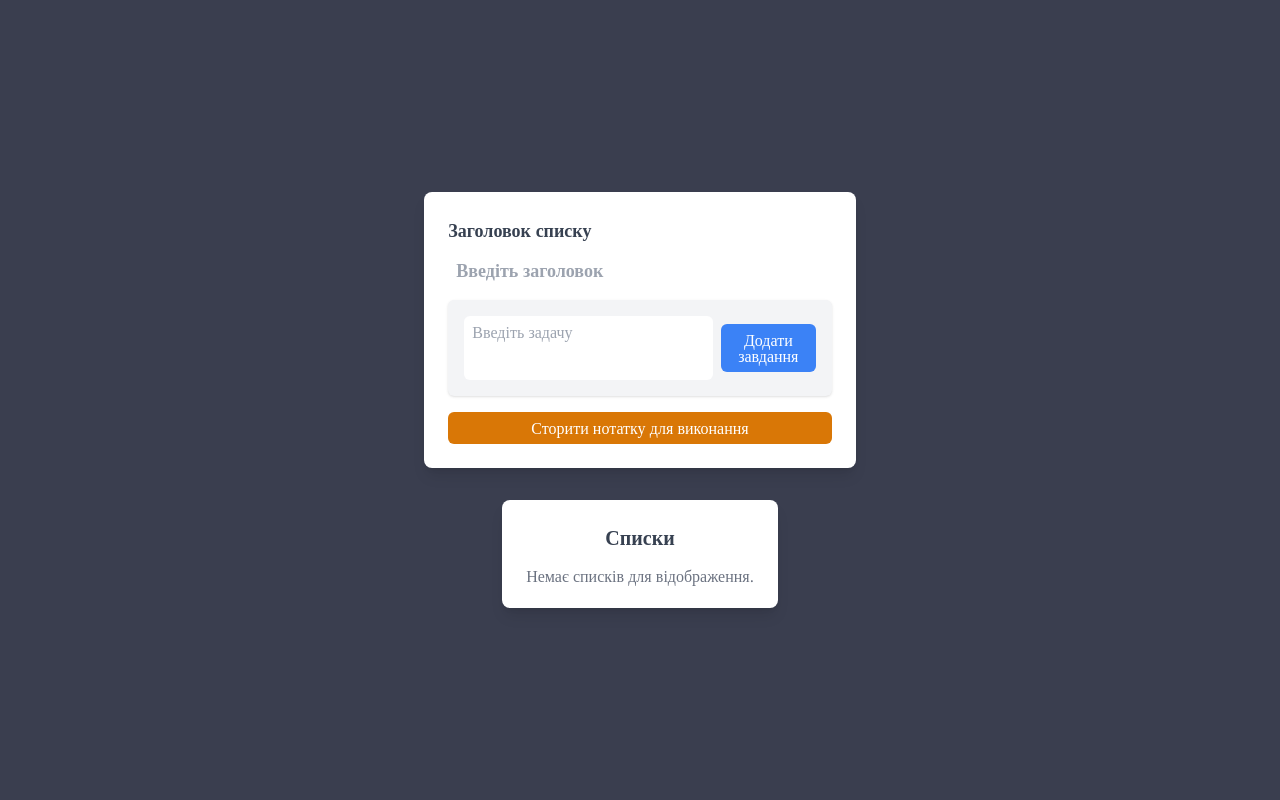
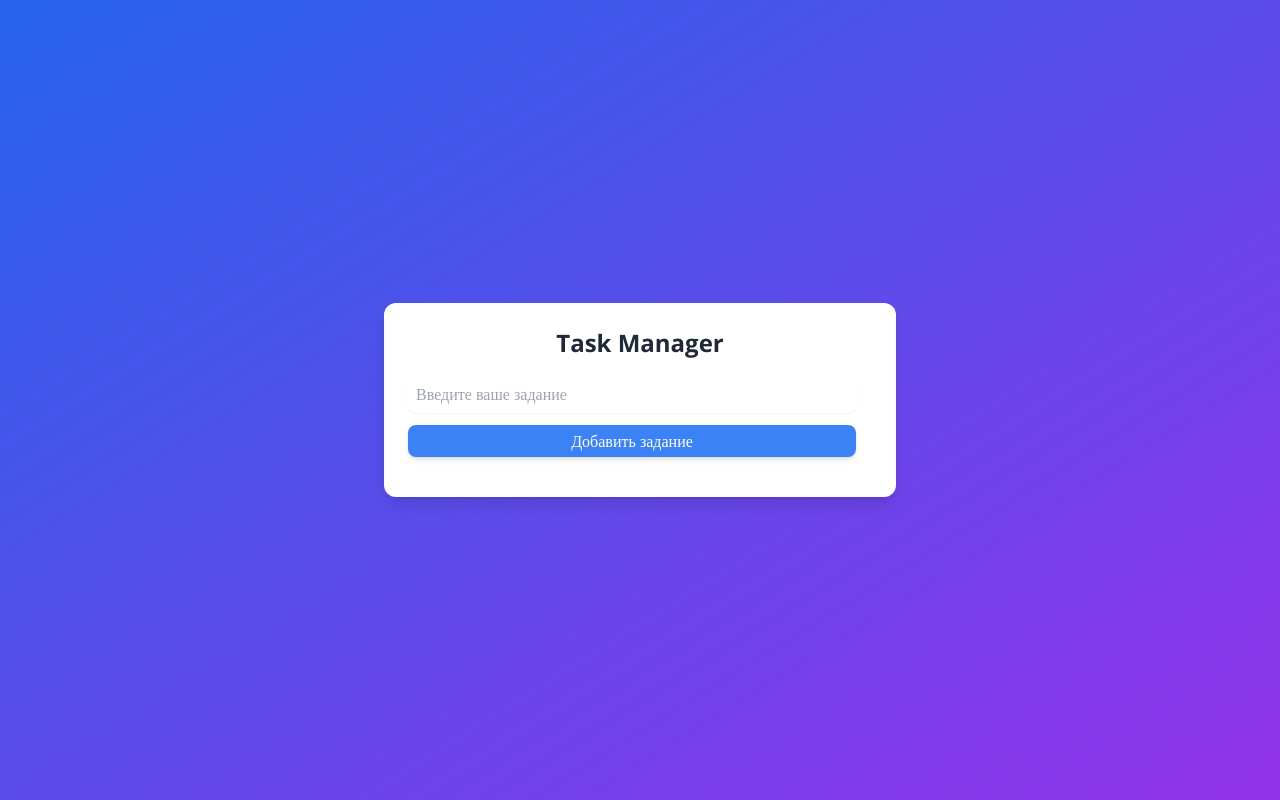
Before and after one commit to Vladosik337/to-do-list-React, a React (Vite) app: page / in a window 1280 px wide. Built offline with nearby package versions, Linux system fonts and the light colour scheme.

Commit message:
[FIX] add styles

```diff
--- a/src/App.tsx
+++ b/src/App.tsx
@@ -1,32 +1,27 @@
-import {useState} from 'react';
+import { useState } from 'react';
 import './styles/style.scss';
 import ListCreator from "./components/ListCreator";
 import ListViewer from "./components/ListViewer";
 
-interface Task {
-    title: string;
-    tasks: string[];
-}
-
 function App() {
-    const [lists, setLists] = useState<Task[]>([]); // Зберігаємо всі списки
-    const [listTitle, setListTitle] = useState(''); // Заголовок списку
-    const [newListTask, setNewListTask] = useState(''); // Нова задача
-    const [tasks, setTasks] = useState<string[]>([]); // Список задач
+    const [titleTask, setTitleTask] = useState('');
+    const [tasks, setTasks] = useState<string[]>([]);
 
     return (
-        <div className="min-h-full flex flex-col items-center justify-center overflow-clip h-screen">
-            <ListCreator
-                lists={lists}
-                setLists={setLists}
-                listTitle={listTitle}
-                setListTitle={setListTitle}
-                newListTask={newListTask}
-                setNewListTask={setNewListTask}
-                tasks={tasks}
-                setTasks={setTasks}
-            />
-            <ListViewer lists={lists} setLists={setLists}/>
+        <div className="min-h-screen flex flex-col items-center justify-center bg-gradient-to-br from-blue-600 to-purple-600 p-6">
+            <div className="w-full max-w-lg bg-white rounded-xl shadow-lg p-6 space-y-4">
+                <h1 className="text-2xl font-bold text-center text-gray-800 mb-4">Task Manager</h1>
+                <ListCreator
+                    title_task={titleTask}
+                    setTitleTask={setTitleTask}
+                    tasks={tasks}
+                    setTasks={setTasks}
+                />
+                <ListViewer
+                    tasks={tasks}
+                    setTasks={setTasks}
+                />
+            </div>
         </div>
     );
 }
--- a/src/components/ListCreator.tsx
+++ b/src/components/ListCreator.tsx
@@ -1,105 +1,44 @@
-interface Task {
-    title: string;
-    tasks: string[];
-}
+import React from 'react';
 
-interface ListCreatorProps {
-    lists: Task[];
-    setLists: (lists: Task[]) => void;
-    listTitle: string;
-    setListTitle: (title: string) => void;
-    newListTask: string;
-    setNewListTask: (task: string) => void;
+interface TaskInputProps {
+    title_task: string;
+    setTitleTask: (title: string) => void;
     tasks: string[];
     setTasks: (tasks: string[]) => void;
 }
 
-const ListCreator = ({
-                         lists,
-                         setLists,
-                         listTitle,
-                         setListTitle,
-                         newListTask,
-                         setNewListTask,
-                         tasks,
-                         setTasks
-                     }: ListCreatorProps) => {
-    const addTask = () => {
-        if (newListTask.trim() !== '') {
-            setTasks([...tasks, newListTask]);
-            setNewListTask('');
+const ListCreator: React.FC<TaskInputProps> = ({ title_task, setTitleTask, tasks, setTasks }) => {
+    const addTasks = () => {
+        if (title_task.trim()) {
+            setTasks([...tasks, title_task]);
+            setTitleTask('');
+        } else {
+            alert('Ошибка: задание пустое или содержит менее 5 символов');
         }
     };
 
-    const createList = () => {
-        if (listTitle.trim() !== '' && tasks.length > 0) {
-            const newList = {title: listTitle, tasks};
-            setLists([...lists, newList]);
-            console.log('Updated Lists:', [...lists, newList])
-            setListTitle('');
-            setTasks([]);
-        } else {
-            alert('Заголовок списку або задачі не можуть бути пустими');
-        }
-    };
-
-    const updateTask = (index: number, value: string) => {
-        const updatedTasks = tasks.map((task, i) => (i === index ? value : task));
-        setTasks(updatedTasks);
-    };
-
-    const removeTask = (index: number) => {
-        setTasks(tasks.filter((_, i) => i !== index));
+    const handleInputChange = (e: React.ChangeEvent<HTMLInputElement>) => {
+        setTitleTask(e.target.value);
     };
 
     return (
-        <div className="max-w-lg mx-auto p-6 bg-white rounded-lg shadow-lg">
-            <label htmlFor="create-title" className="block mb-2 text-lg font-semibold text-gray-700">
-                Заголовок списку
+        <div className="flex flex-col items-center mb-4 w-full max-w-md">
+            <label htmlFor="task-input" className="flex flex-col w-full">
                 <input
                     type="text"
-                    id="create-title"
-                    placeholder="Введіть заголовок"
-                    value={listTitle}
-                    onChange={(e) => setListTitle(e.target.value)}
-                    className="mt-1 block w-full p-2 border border-gray-300 rounded-md focus:outline-none focus:ring focus:ring-amber-400"
+                    id="task-input"
+                    placeholder="Введите ваше задание"
+                    value={title_task}
+                    onChange={handleInputChange}
+                    className="p-2 border border-gray-300 rounded-lg shadow-sm focus:outline-none focus:ring-2 focus:ring-blue-400 transition duration-200 ease-in-out mb-3 w-full text-gray-700"
                 />
+                <button
+                    className="bg-blue-500 text-white py-2 px-4 rounded-lg hover:bg-blue-600 active:bg-blue-700 shadow-md transition duration-200 ease-in-out"
+                    onClick={addTasks}
+                >
+                    Добавить задание
+                </button>
             </label>
-            <ul className="space-y-4">
-                {tasks.map((task, index) => (
-                    <li key={index} className="flex items-center justify-between bg-gray-100 p-4 rounded-md shadow">
-                        <textarea
-                            className="w-full h-16 p-2 border border-gray-300 rounded-md focus:outline-none focus:ring focus:ring-amber-400 resize-none"
-                            value={task}
-                            onChange={(e) => updateTask(index, e.target.value)}
-                        />
-                        <button
-                            className="ml-2 p-2 text-white bg-red-500 rounded-md hover:bg-red-600 transition duration-200"
-                            onClick={() => removeTask(index)}
-                        >
-                            Видалити
-                        </button>
-                    </li>
-                ))}
-                <li className="flex items-center justify-between bg-gray-100 p-4 rounded-md shadow">
-                    <textarea
-                        placeholder="Введіть задачу"
-                        className="w-full h-16 p-2 border border-gray-300 rounded-md focus:outline-none focus:ring focus:ring-amber-400 resize-none"
-                        value={newListTask}
-                        onChange={(e) => setNewListTask(e.target.value)}
-                    />
-                    <button
-                        className="ml-2 p-2 text-white bg-blue-500 rounded-md hover:bg-blue-600 transition duration-200"
-                        onClick={addTask}>
-                        Додати завдання
-                    </button>
-                </li>
-            </ul>
-            <button
-                className="mt-4 w-full p-2 text-white bg-amber-600 rounded-md hover:bg-amber-700 transition duration-200"
-                onClick={createList}>
-                Сторити нотатку для виконання
-            </button>
         </div>
     );
 };
--- a/src/components/ListViewer.tsx
+++ b/src/components/ListViewer.tsx
@@ -1,49 +1,46 @@
-import React, {useState} from 'react';
+import React from 'react';
 
-interface Task {
-    title: string;
+interface TaskInputProps {
     tasks: string[];
+    setTasks: (tasks: string) => void;
 }
 
-interface ListViewerProps {
-    lists: Task[];
-    setLists: React.Dispatch<React.SetStateAction<Task[]>>;
-}
+const ListViewer: React.FC<TaskInputProps> = ({ tasks, setTasks }) => {
 
-const ListViewer = ({lists}: ListViewerProps) => {
-    const [complite, setComplite] = useState(false);
-    const checkboxComplite = () => {
-        setComplite(!complite);
-    }
+    const handleInputChange = (e: React.ChangeEvent<HTMLInputElement>) => {
+        setTasks(e.target.value);
+    };
+
+    const taskElements = tasks.map((task, index) => (
+        <div
+            key={index}
+            className="flex items-center justify-between bg-gray-800 rounded-lg p-4 shadow-md mb-2 w-full max-w-md"
+        >
+            <label className="flex items-center">
+                <input
+                    type="checkbox"
+                    className="mr-3 h-5 w-5 text-blue-500 border-gray-300 rounded focus:ring-blue-400"
+                />
+                <input
+                    type="text"
+                    id={`task-input-${index}`}
+                    placeholder="Ваше завдання"
+                    value={task}
+                    onChange={handleInputChange}
+                    className="bg-gray-800 text-white placeholder-gray-400 border-none outline-none"
+                />
+            </label>
+            <button
+                className="ml-3 text-sm text-white bg-red-600 py-1 px-3 rounded hover:bg-red-700 transition-colors duration-200"
+            >
+                Видалити
+            </button>
+        </div>
+    ));
 
     return (
-        <div className="list mt-8 p-6 max-w-lg mx-auto bg-white rounded-lg shadow-lg">
-            <h3 className="text-center text-xl font-bold text-gray-700 mb-4">Списки</h3>
-            {lists.length === 0 ? (
-                <p className="text-center text-gray-500">Немає списків для відображення.</p>
-            ) : (
-                <ul className="space-y-4">
-                    {lists.map((list, index) => (
-                        <li key={index} className="border-b pb-4 mb-4">
-                            <h4 className="text-lg font-semibold">{list.title}</h4>
-                            <ul className="space-y-2">
-                                {list.tasks.map((task, taskIndex) => (
-                                    <li key={taskIndex}
-                                        className={`${complite ? 'line-through text-gray-400' : 'text-gray-700'}`}>
-                                        <input type="checkbox"
-                                               className="h-5 w-5 text-blue-500 focus:ring-blue-400 focus:ring-2 rounded"
-                                               onChange={checkboxComplite}/>
-                                        {task}
-                                        <button
-                                            className="text-red-500 hover:text-red-700 transition duration-200">Видалити
-                                        </button>
-                                    </li>
-                                ))}
-                            </ul>
-                        </li>
-                    ))}
-                </ul>
-            )}
+        <div className="flex flex-col items-center">
+            {taskElements}
         </div>
     );
 };
```
